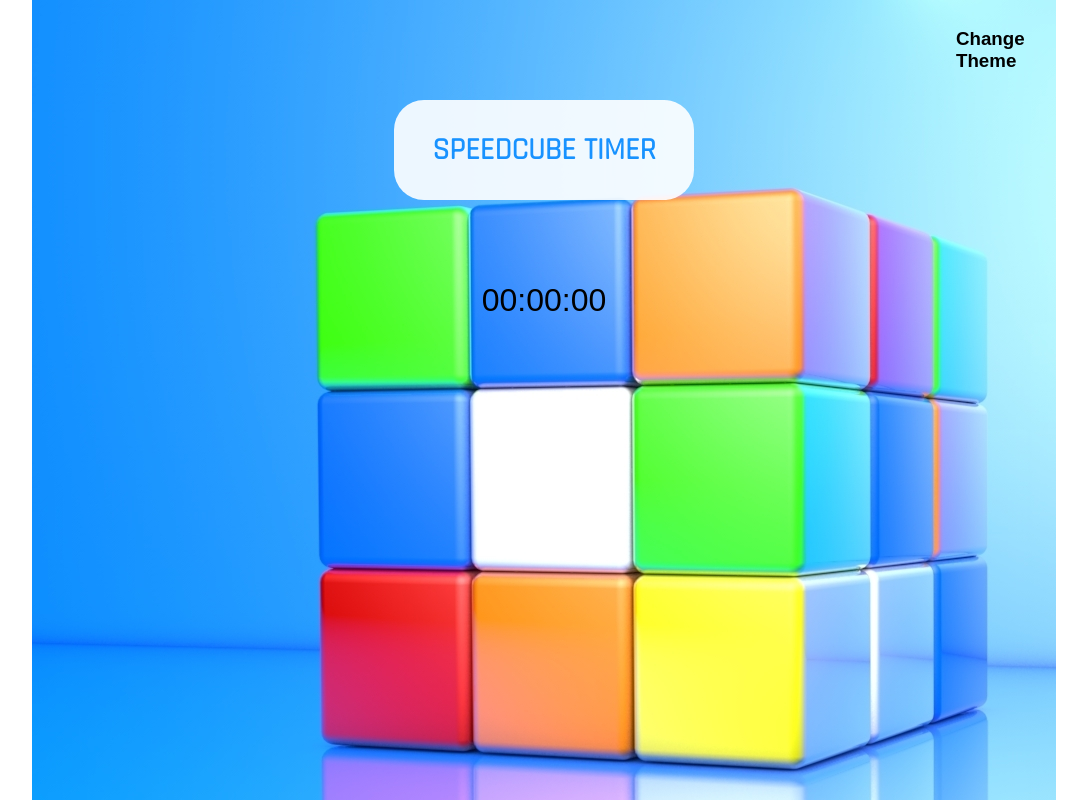
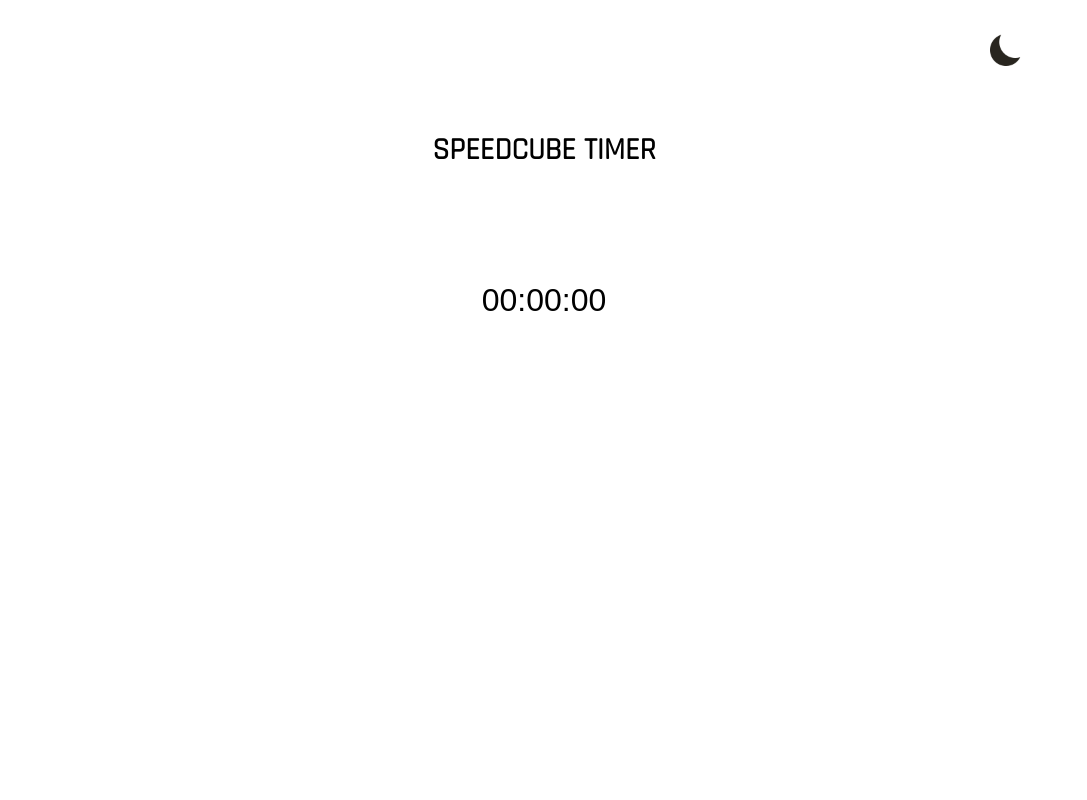
Before and after one commit to AlanTyping/Speedcube-Timer, a React (Create React App) app: page / in a window 1280 px wide. Shown: the whole page, without its empty margins (96-1183 px from the left). Built offline with nearby package versions, Linux system fonts and the light colour scheme.

Commit message:
new changes

```diff
--- a/src/App.js
+++ b/src/App.js
@@ -2,7 +2,6 @@
 import { useContext } from "react";
 import { ThemeContext } from "./contexts/theme";
 import { Header } from './components/header'
-import { Cronometro } from './components/another/another';
 import { Timer } from './components/timer/Timer';
 
 function App() {
--- a/src/components/header.js
+++ b/src/components/header.js
@@ -1,12 +1,14 @@
 import { useContext } from "react";
 import { ThemeContext } from "../contexts/theme";
+import lightMode from '../img/lightMode.png';
+import darkMode from '../img/darkMode.png';
 
 export function Header() {
   const [{theme, isDark}, toggleTheme] = useContext(ThemeContext);
   return (
     <div className={`Header ${isDark ? 'dark-header' : 'light-header'}`}>
       <div className="header-div" onClick={toggleTheme}>
-        <h3>Change Theme</h3>
+        {isDark ? <img src={lightMode} /> : <img src={darkMode} />}
       </div>
     </div>
   );
--- a/src/components/timer/Timer.js
+++ b/src/components/timer/Timer.js
@@ -161,8 +161,9 @@ export function Timer() {
     }, []);
 
     return (
-        <div className='container' style={{
-            backgroundImage: theme.backgroundImage}}>
+        <div className='container'
+        //  style={{ backgroundImage: theme.backgroundImage}}
+         >
             {showResults ?
                 <div className='avrg'>
                     <div className='result'>
--- a/src/index.css
+++ b/src/index.css
@@ -53,6 +53,11 @@ body {
   cursor: pointer;
 }
 
+.header-div img {
+  height: 40px;
+  width: 40px;
+}
+
 .container {
   height: 100vh;
   width: 80%;
@@ -62,7 +67,6 @@ body {
   align-items: center;
   flex-direction: column;
   justify-content: space-evenly;
-  background-color: rgba(0,0,0,0.5);
 }
 
 .time {
@@ -89,8 +93,6 @@ body {
   width: 300px;
   height: 100px;
   border-radius: 30px;
-  background-color: rgba(255, 255, 255, 0.9);
-  color: #1892ff;
   display: flex;
   justify-content: center;
   align-items: center;
```
Also changed, not shown: src/img/darkMode.png (renamed from src/img/dark-mode.png), src/img/lightMode.png (renamed from src/img/light-mode.png).
